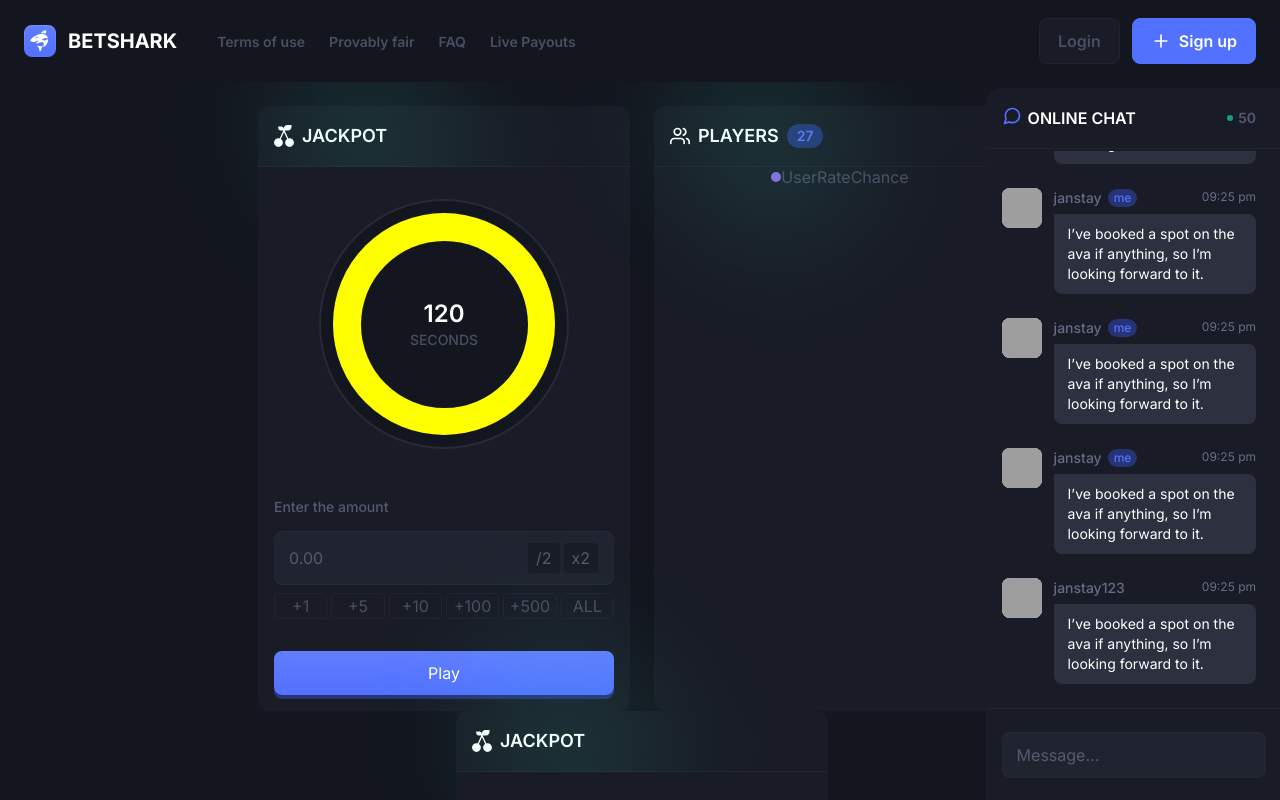
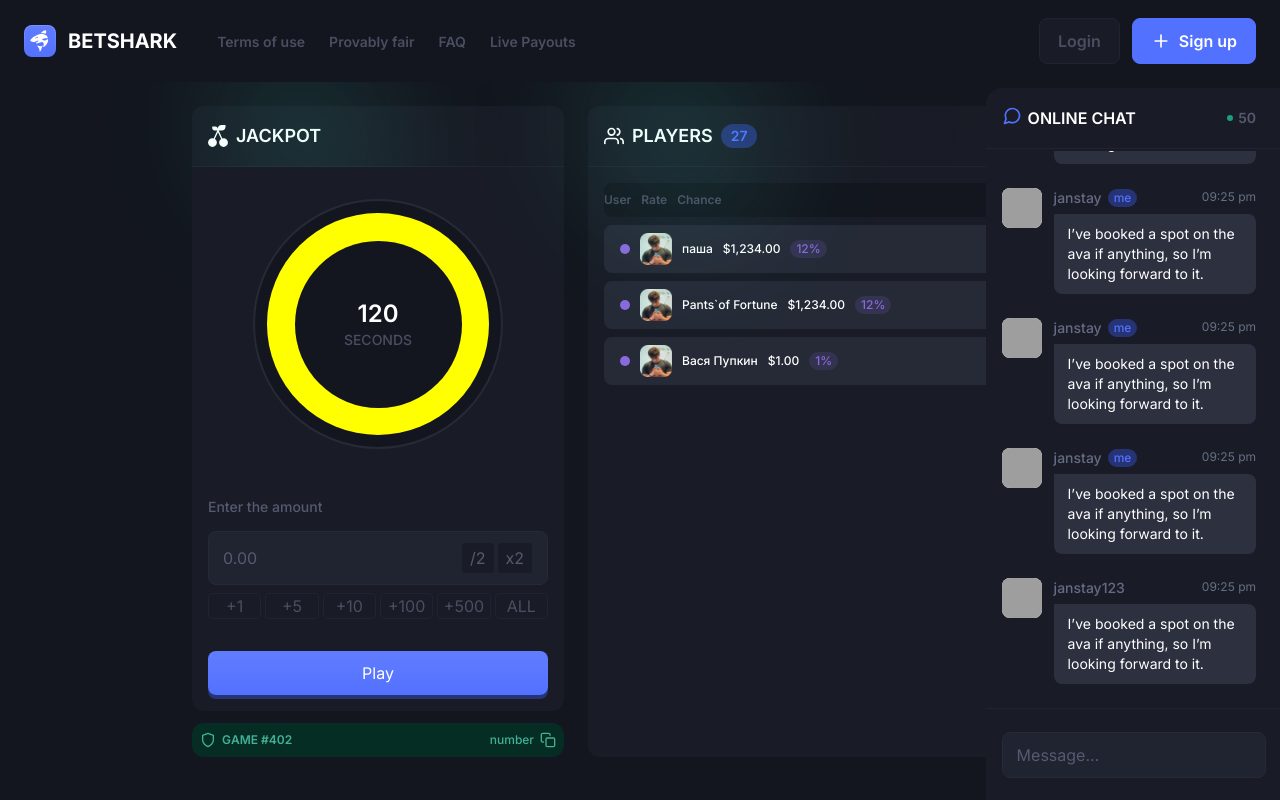
Before and after one commit to thunder-splash/BetSharkF, a Next.js app: page /games/jackpot in a window 1280 px wide. Shown: the top 800 px of the page. Built offline with nearby package versions, Linux system fonts and the light colour scheme; grey boxes are pictures that could not be loaded.

Commit message:
jackpot промежуточный 2 + мелкие фиксы

```diff
--- a/src/components/Games/Modules/ActivePlayersList/ActivePlayersList.tsx
+++ b/src/components/Games/Modules/ActivePlayersList/ActivePlayersList.tsx
@@ -2,17 +2,33 @@ import styles from "./activeplayerslist.module.css"
 import Image from 'next/image';
 import {stylesBadge} from "@/styles/transactions";
 
+type ListItem = {
+    id: number;
+    name: string;
+    bet: string;
+    procent: string;
+};
+
 export default function ActivePlayersList() {
 
-    const tableData = [
+    const tableData: ListItem[] = [
         {
-            id: '1',
+            id: 1,
+            name: 'паша',
+            bet: '1234' ,
+            procent: '12'
         },
         {
-            id: '2',
+            id: 2,
+            name: 'Pants`of Fortune',
+            bet: '1234' ,
+            procent: '12'
         },
         {
-            id: '3',
+            id: 3,
+            name: 'Вася Пупкин',
+            bet: '1',
+            procent: '1'
         },
     ];
 
@@ -26,11 +42,25 @@ export default function ActivePlayersList() {
             </div>
             <div className={styles.list}>
                 <div className={styles.list__header}>
-                    <Image src="/dot.svg" alt="dot" width={10} height={10}/>
                     <p>User</p>
                     <p>Rate</p>
                     <p>Chance</p>
                 </div>
+                {tableData.map((item) => (
+                    <div key={item.id} className={styles.playersection}>
+                        <Image src="/dot.svg" alt="dot" width={10} height={10}/>
+                        <div className={styles.prof}>
+                            <Image src="/Avatar.png" alt="profile" width={32} height={32}/>
+                            <p className={styles.name}>{item.name}</p>
+                        </div>
+                        <p className={styles.bet}>
+                            {new Intl.NumberFormat('us-US', {
+                            style: 'currency',
+                            currency: 'USD',
+                        }).format(parseFloat(item.bet))}</p>
+                        <p className={styles.procent}>{item.procent}%</p>
+                    </div>
+                ))}
             </div>
         </div>
     );
--- a/src/components/Games/Modules/ActivePlayersList/activeplayerslist.module.css
+++ b/src/components/Games/Modules/ActivePlayersList/activeplayerslist.module.css
@@ -1,5 +1,5 @@
 .players {
-    width: 372px;
+    width: 504px;
     background: #191C26;
     border-radius: 12px;
 }
@@ -13,7 +13,7 @@
     font-weight: 600;
     line-height: 28px;
     border-bottom: 1px solid #202430;
-    border-radius: 12px 12px 0px 0px;
+    border-radius: 12px 12px 0 0;
     backdrop-filter: blur(10px);
     background: linear-gradient(90deg, rgba(25, 28, 38, 0.80) 0.02%, rgba(25, 28, 38, 0.75) 99.98%);
     align-items: center;
@@ -44,14 +44,78 @@
 
 .list {
     display: flex;
-    justify-content: center;
+    justify-content: space-between;
     align-items: flex-start;
+    padding: 16px;
+    flex-direction: column;
 }
 
 .list__header {
     display: flex;
+    background: #13161E;
+    padding: 8px 0 8px 0;
+    width: 100%;
+    border-radius: 8px;
+    align-items: center;
+    gap: 10px;
 }
 
 .list__header p {
     color: #4A4E62;
+    font-size: 12px;
+    font-style: normal;
+    font-weight: 600;
+    line-height: 18px; /* 150% */
 }
+
+.playersection{
+    background: #262A37;
+    flex-direction: row;
+    display: flex;
+    width: 100%;
+    padding: 8px 16px;
+    align-items: center;
+    gap: 10px;
+    border-radius: 8px;
+    margin-top: 8px;
+}
+
+.prof{
+    display: flex;
+    flex-direction: row;
+    align-items: center;
+}
+
+.name{
+    margin-left: 10px;
+    color: #FFF;
+    font-size: 12px;
+    font-style: normal;
+    font-weight: 500;
+    line-height: 18px; /* 150% */
+}
+
+.bet{
+    color: #FFF;
+    font-size: 12px;
+    font-style: normal;
+    font-weight: 500;
+    line-height: 18px; /* 150% */
+}
+
+.procent{
+    border-radius: 16px;
+    background: rgba(136, 106, 221, 0.15);
+
+    display: flex;
+    padding: 0 6px;
+    justify-content: center;
+    align-items: center;
+
+    color: #886ADD;
+    text-align: center;
+    font-size: 12px;
+    font-style: normal;
+    font-weight: 500;
+    line-height: 18px; /* 150% */
+}
--- a/src/components/Games/Pages/Jackpot/Jackpot.tsx
+++ b/src/components/Games/Pages/Jackpot/Jackpot.tsx
@@ -2,7 +2,7 @@
 
 import styles from "./jackpot.module.css"
 import Image from 'next/image';
-import {useState} from 'react';
+import React, {useState} from 'react';
 import ActivePlayersList from "@/components/Games/Modules/ActivePlayersList/ActivePlayersList";
 import LatestGames from "@/components/Games/Modules/LatestGames/LatestGames";
 
@@ -28,6 +28,7 @@ export default function Jackpot() {
     return (
         <div className={`${styles.main}`}>
             <div className={styles.upper}>
+                <div className={styles.jackcollumn}>
                     <div className={`${styles.game}`}>
                         <div className={`${styles.header}`}>
                             <img src="/Ellipse%2087.svg" alt="light" className={styles.jackpot__light1}></img>
@@ -84,9 +85,20 @@ export default function Jackpot() {
                             </button>
                         </div>
                     </div>
+                    <div className={styles.gamesecure}>
+                        <div className={styles.secname}>
+                            <Image width={16} height={16} src="/shieldgreen.svg" alt="shield" />
+                            <h1>GАME #402</h1>
+                        </div>
+                        <div className={styles.secnum}>
+                            <p>number</p>
+                            <Image width={16} height={16} src="/copygreen.svg" alt="copy" />
+                        </div>
+                    </div>
+                </div>
                 <ActivePlayersList/>
             </div>
-            <LatestGames/>
+            {/*<LatestGames/>*/}
         </div>
     );
 }
--- a/src/components/Games/Pages/Jackpot/jackpot.module.css
+++ b/src/components/Games/Pages/Jackpot/jackpot.module.css
@@ -4,7 +4,7 @@
     justify-content: flex-start;
     align-items: center;
     width: 900px;
-    margin: 24px auto 0px auto;
+    margin: 24px auto 0 auto;
     height: 2000px;
 }
 
@@ -23,7 +23,7 @@
     font-weight: 600;
     line-height: 28px;
     border-bottom: 1px solid #202430;
-    border-radius: 12px 12px 0px 0px;
+    border-radius: 12px 12px 0 0;
     backdrop-filter: blur(10px);
     background: linear-gradient(90deg, rgba(25, 28, 38, 0.80) 0.02%, rgba(25, 28, 38, 0.75) 99.98%);
     align-items: center;
@@ -110,7 +110,7 @@
     color: #555A71;
     align-items: center;
     background: #202430;
-    box-shadow: 0px 1px 2px 0px rgba(16, 24, 40, 0.05);
+    box-shadow: 0 1px 2px 0 rgba(16, 24, 40, 0.05);
     outline: none;
 }
 
@@ -185,7 +185,7 @@
     align-items: center;
     border-radius: 8px;
     background: linear-gradient(180deg, #617DFF 0%, #5271FF 100%);
-    box-shadow: 0px 4px 0px 0px #263475;
+    box-shadow: 0 4px 0 0 #263475;
 }
 
 .play__button:active {
@@ -207,4 +207,45 @@
     display: flex;
     justify-content: space-between;
     gap: 24px;
+    width: 100%;
+    flex-direction: row;
 }
+
+.jackcollumn{
+    display: flex;
+    flex-direction: column;
+}
+
+.gamesecure{
+    display: flex;
+    width: 372px;
+    padding: 8px;
+    justify-content: space-between;
+    align-items: flex-start;
+    border-radius: 12px;
+    background: #062D24;
+    flex-direction: row;
+
+    margin-top: 12px;
+}
+.secname , .secnum{
+    display: flex;
+    flex-direction: row;
+}
+.secname h1{
+    color: #41B196;
+    font-size: 12px;
+    font-style: normal;
+    font-weight: 600;
+    line-height: 18px;
+    margin-left: 6px;
+}
+
+.secnum p{
+    color: #41B196;
+    font-size: 12px;
+    font-style: normal;
+    font-weight: 500;
+    line-height: 18px;
+    margin-right: 6px;
+}
--- a/src/components/Primary/Layout/Header/SignUpPopup/SignUpPopup.tsx
+++ b/src/components/Primary/Layout/Header/SignUpPopup/SignUpPopup.tsx
@@ -91,7 +91,7 @@ const SignUpPopup: React.FC<SignUpProps> = ({
             </button>
             <div className={styles.question_content}>
               <p>
-                You don't have an account?{" "}
+                You don`t have an account?{" "}
                 <span
                   onClick={handleSignUpClick}
                   style={{ cursor: "pointer", color: "#5271FF" }}
--- a/src/components/Primary/Pages/PrimaryPage.tsx
+++ b/src/components/Primary/Pages/PrimaryPage.tsx
@@ -21,7 +21,7 @@ export default function PrimaryPage() {
     ];
 
     const cardsRec = [
-        {id: '1', image: '/jackpot.svg'},
+        {id: '1', image: '/jackpot.svg' },
         {id: '2', image: '/roulette.svg'},
         {id: '3', image: '/coinflip.svg'},
         {id: '4', image: '/dice.svg'},
```
Also changed, not shown: public/copygreen.svg (added), public/shieldgreen.svg (added). Lines whose indentation alone changed are shown as unchanged.
